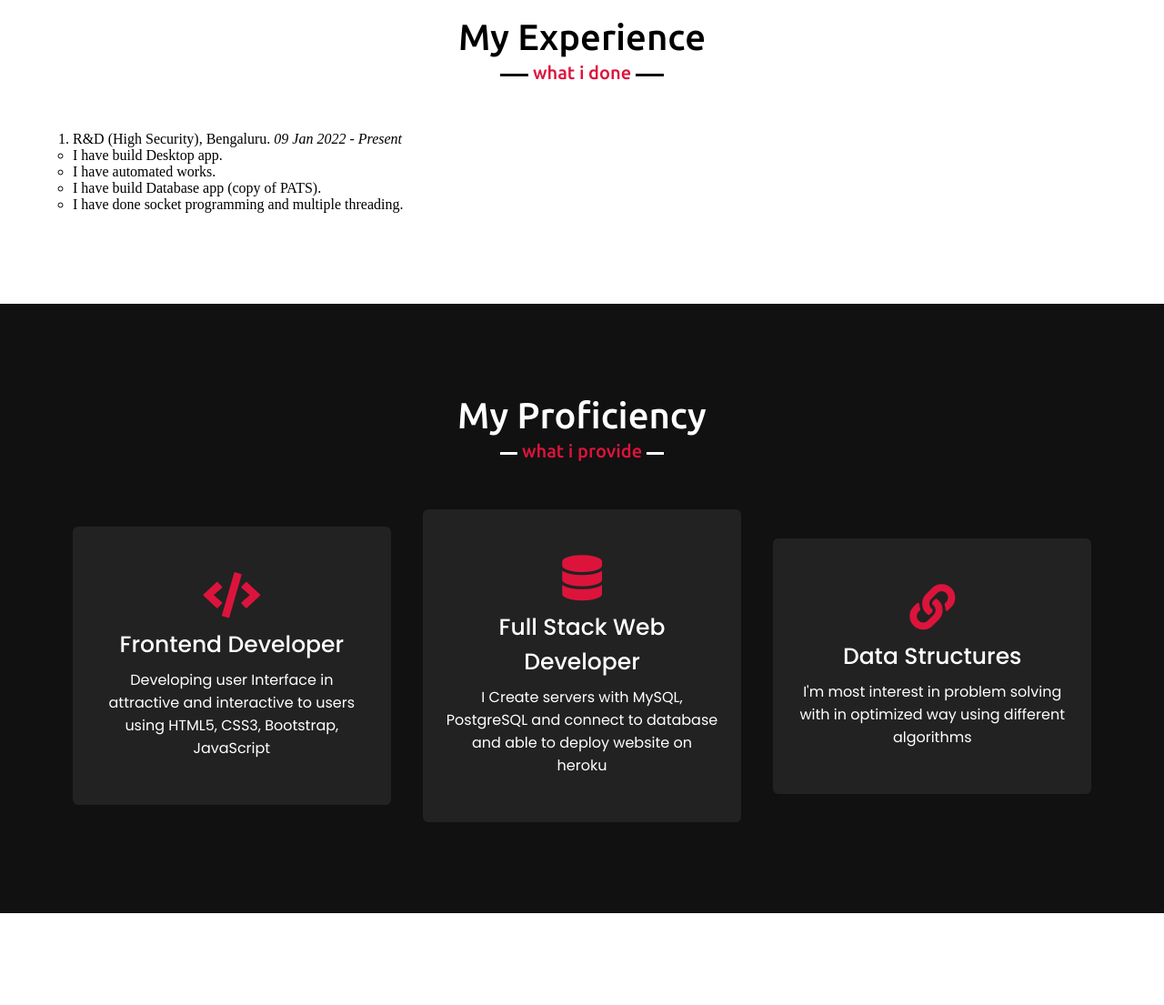
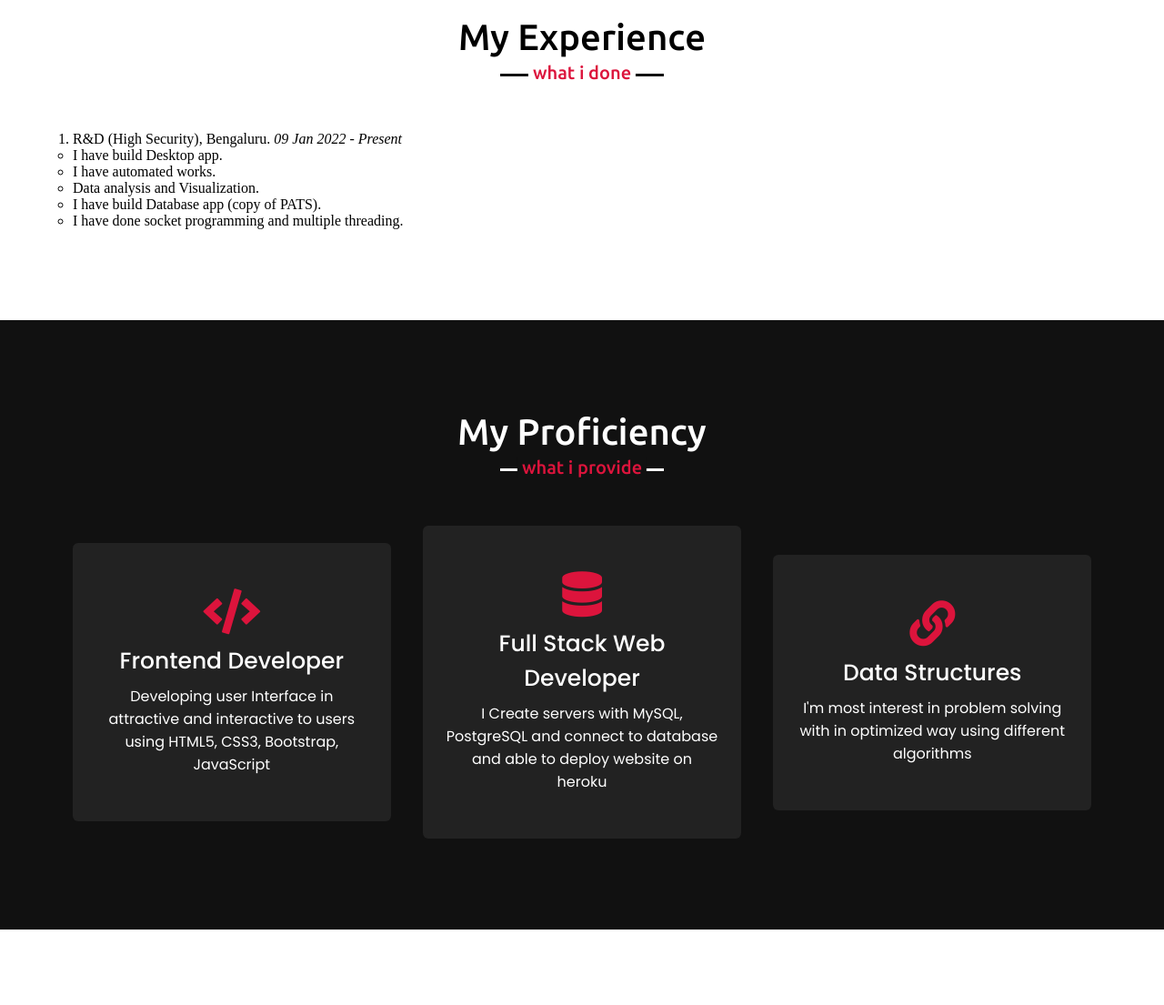
Before and after one commit to lea-dtech/portfolio1, a Django app: page / in a window 1280 px wide. Shown: the part 2196-3301 px from the top of the page at 91% size. Run offline with Django 4.2, Linux system fonts and the light colour scheme; some libraries are stand-ins or nearby versions.

Commit message:
main page update

```diff
--- a/portfolio/templates/portfolio/index.html
+++ b/portfolio/templates/portfolio/index.html
@@ -4,7 +4,6 @@
 
 {% block body %}
 
-<body>
 <div id="loading">
 </div>
 <div class="scroll-up-btn">
@@ -50,7 +49,8 @@
             <div class="column right">
                 <div class="text">I'm Vikram Kumar and I'm a <span class="typing-2"></span></div>
                 <p>I am a passionate and ambitious tech guy. I am currently working at
-                        Research & Development (High Security) And Pursing BCA from IGNOU. I’m quite expert in using coding and markup languages like:
+                    Research & Development (High Security) And Pursing BCA from IGNOU. I’m quite expert in using coding
+                    and markup languages like:
                     HTML5, CSS3, Javascript, C++, Python, Django, Java
                     .. </p>
                 <!-- <a href="" target="_blank">Resume</a> -->
@@ -191,10 +191,12 @@
 <section class="experience" id="experience">
     <div class="max-width">
         <h2 class="title">My Experience</h2>
-            <ol><li>R&D (High Security), Bengaluru. <span><i>09 Jan 2022 - Present</i></span></li>
+        <ol>
+            <li>R&D (High Security), Bengaluru. <span><i>09 Jan 2022 - Present</i></span></li>
             <ul>
                 <li>I have build Desktop app.</li>
                 <li>I have automated works.</li>
+                <li>Data analysis and Visualization.</li>
                 <li>I have build Database app (copy of PATS).</li>
                 <li>I have done socket programming and multiple threading.</li>
             </ul>
@@ -476,8 +478,5 @@
 </footer>
 
 <script src="{% static 'portfolio/js/script.js' %}"></script>
-</body>
-
-</html>
 
 {% endblock %}
```
Lines whose indentation alone changed are shown as unchanged.
